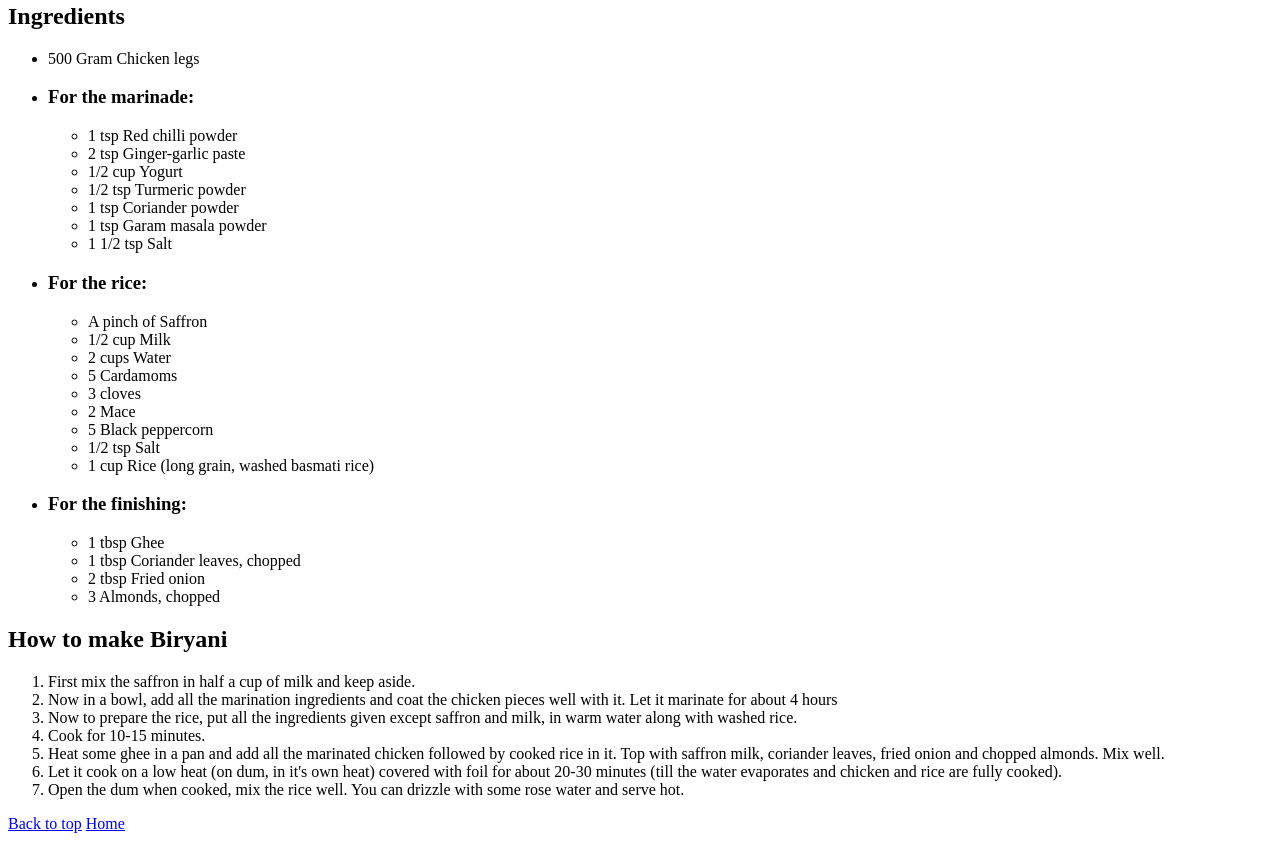
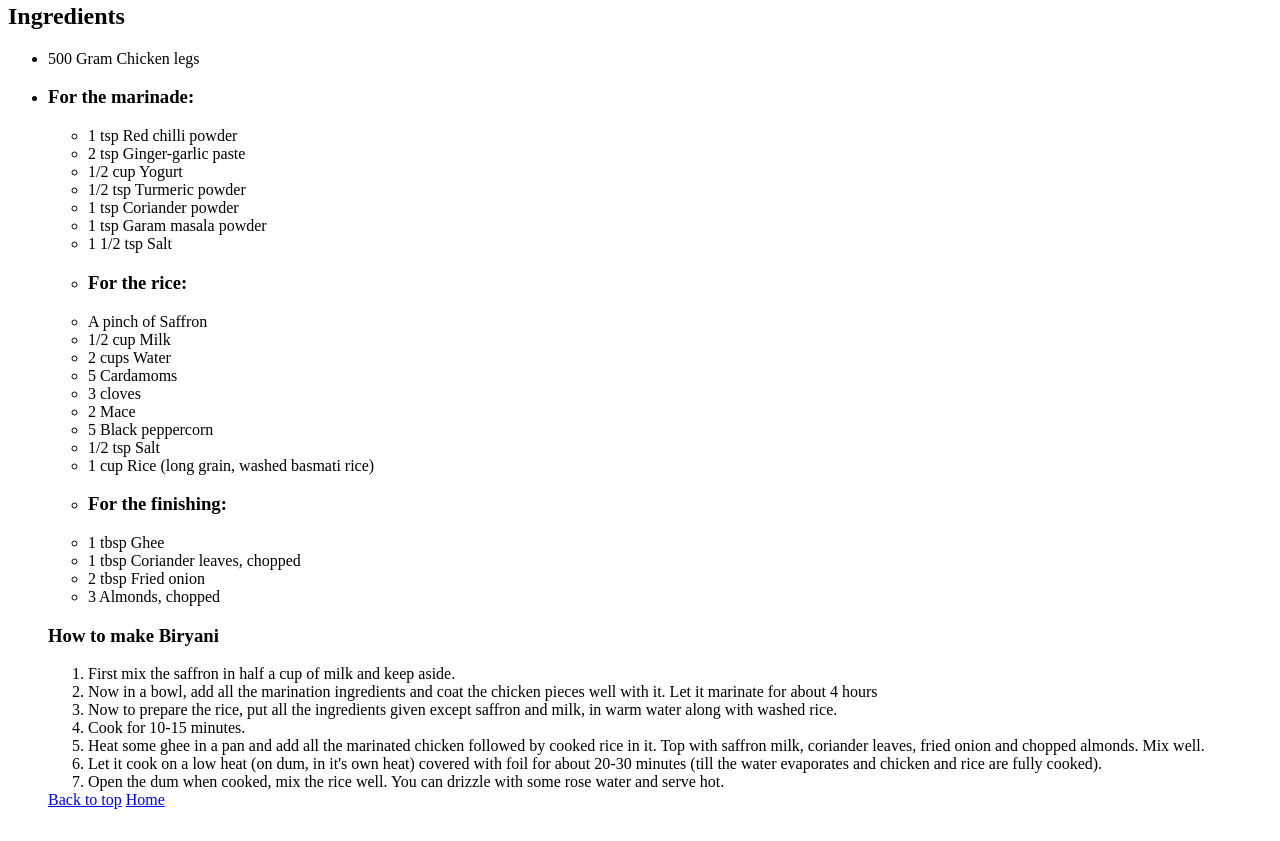
Before and after one commit to Rajneeshkarna/odin-recipes, a plain HTML site: page recipes/biryani.html in a window 1280 px wide. Shown: the part 576-1417 px from the top of the page. Drawn offline with Linux system fonts and the light colour scheme.

Commit message:
Update biryani.html

```diff
--- a/recipes/biryani.html
+++ b/recipes/biryani.html
@@ -3,6 +3,7 @@
 <head>
     <meta charset="UTF-8">
     <meta name="viewport" content="width=device-width, initial-scale=1.0">
+    <meta name="description" content="Discover the traditional Indian Chicken Biryani recipe, a classic blend of rice, chicken, and aromatic spices, slow cooked to perfection. Learn How to make authentic Biryani at home.">
     <title>recipes</title>
 </head>
 <body>
@@ -10,11 +11,19 @@
     <img src="../image/biryani.jpg" alt="Biryani">
     <p>This classic Indian blend of rice and chicken has more variants than any other Indian dish. Traditionally, this dish is prepared by marinating chicken or mutton in curd, and fragrant spices are mixed with rice then slow-cooked for hours. What keeps this dish interesting is the specific modifications made for various regions in India. Some keep it classic while some resort to mixing the rice with a pre-cooked gravy for the flavorsome moist appeal in the dish and then add the meat.</p>
     <h2>Ingredients</h2>
+
     <ul>
-        <li>500 Gram Chicken legs</li>
+        <li>500 Gram Chicken legs
+        </li>
 
-       <li><h3>For the marinade:</h3></li>
-        <ul>
+        <li>
+            <h3>For the marinade:</h3>
+        </li>
+    </ul>
+
+    <ul>
+
+    <ul>
         <li>1 tsp Red chilli powder</li>
         <li>2 tsp Ginger-garlic paste</li>
         <li>1/2 cup Yogurt</li>
@@ -22,9 +31,13 @@
         <li>1 tsp Coriander powder</li>
         <li>1 tsp Garam masala powder</li>
         <li>1 1/2 tsp Salt</li>
-        </ul>
+    </ul>
+
+    <ul>
         <li><h3>For the rice:</h3></li>
-        <ul>
+    </ul>
+
+    <ul>
         <li>A pinch of Saffron</li>
         <li>1/2 cup Milk</li>
         <li>2 cups Water</li>
@@ -34,16 +47,22 @@
         <li>5 Black peppercorn</li>
         <li>1/2 tsp Salt</li>
         <li>1 cup Rice (long grain, washed basmati rice)</li>
-        </ul>
-        <li><h3>For the finishing:</h3></li>
-        <ul>
+    </ul>
+
+    <ul>
+        <li>
+            <h3>For the finishing:</h3>
+        </li>
+    </ul>
+
+    <ul>
         <li>1 tbsp Ghee</li>
         <li>1 tbsp Coriander leaves, chopped</li>
         <li>2 tbsp Fried onion</li>
         <li>3 Almonds, chopped</li>
     </ul>
-    </ul>
-    <h2>How to make Biryani</h2>
+
+    <h3>How to make Biryani</h3>
     <ol>
         <li>First mix the saffron in half a cup of milk and keep aside.</li>
         <li>Now in a bowl, add all the marination ingredients and coat the chicken pieces well with it. Let it marinate for about 4 hours</li>
```
